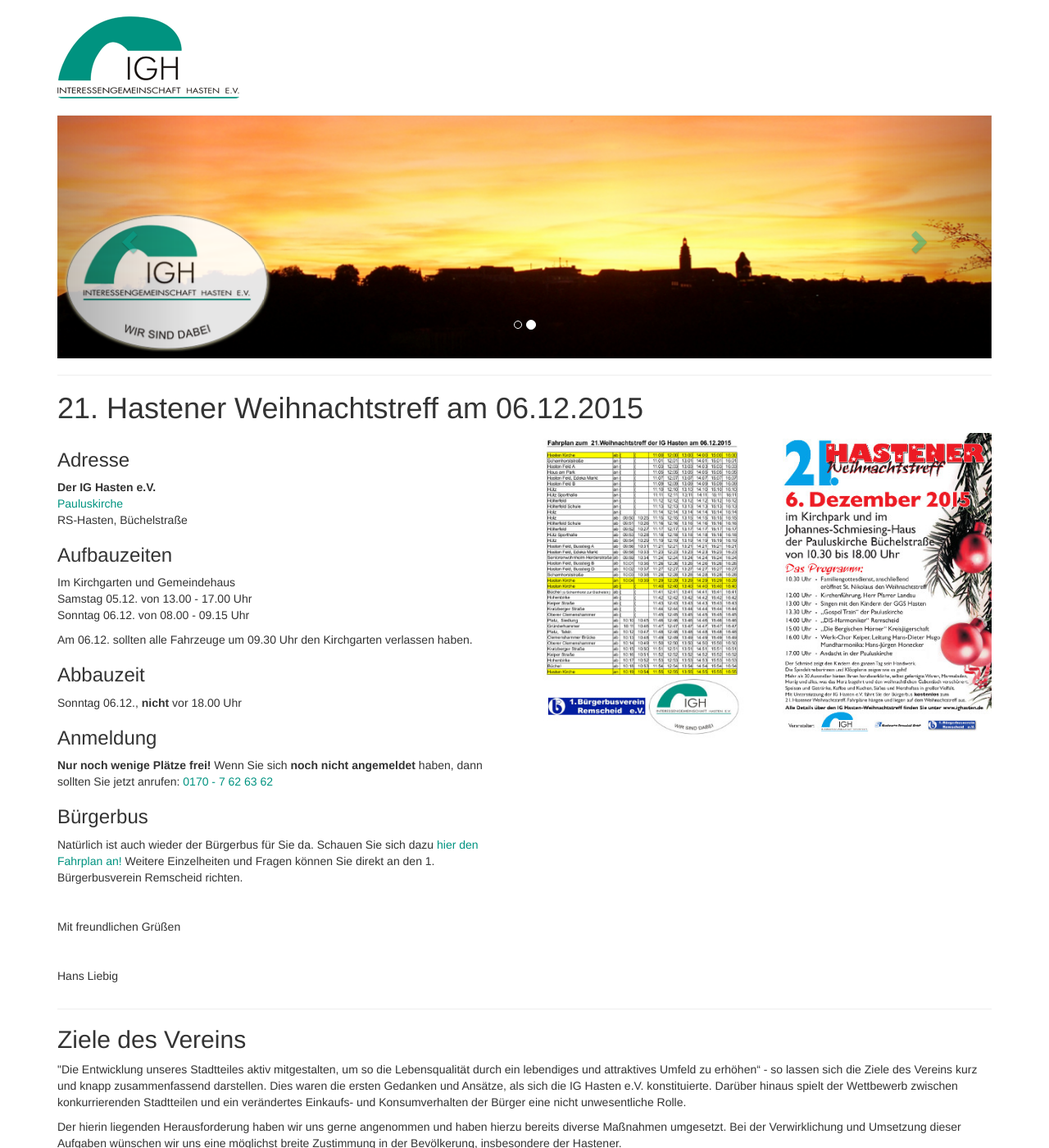
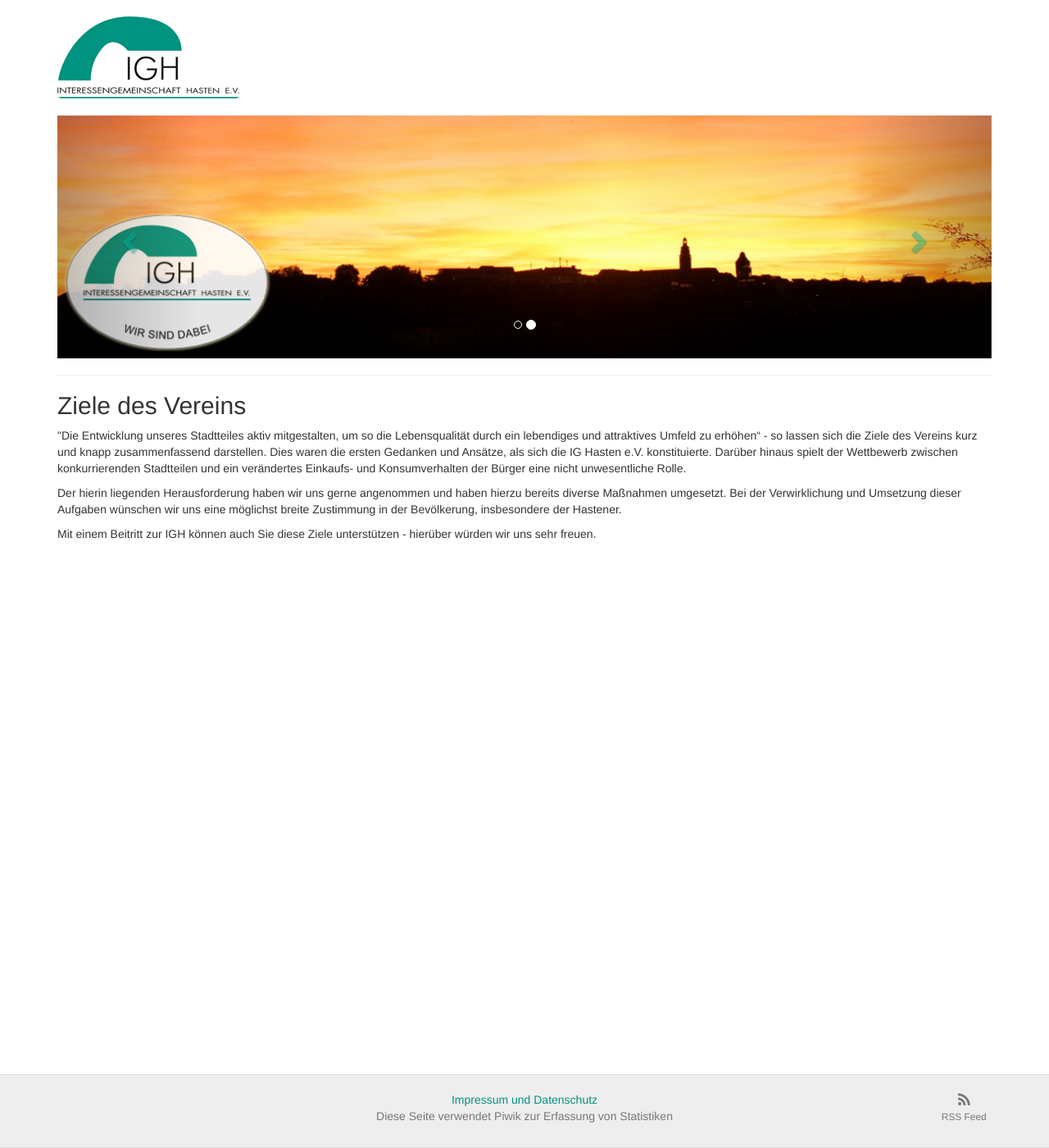
Before and after one commit to n2o/ighasten, a Jekyll site: the page built from index.html, in a window 1280 px wide and 1400 px high. Shown: the whole window at 82% size. Built offline with Jekyll 4.4.1, drawn with Linux system fonts in a browser that asks for light colours; nearby versions of some CDN libraries; Markdown is read by kramdown in place of the engine named in the settings; comment, search, counter and statistics services are not loaded.

Commit message:
Archive old posts

```diff
--- a/_config.yml
+++ b/_config.yml
@@ -56,7 +56,7 @@
 #
 
 markdown: redcarpet
-highlighter: pygments
+highlighter: rb-pygments
 permalink: /:title/
 
 # The release of Jekyll Now that you're using
--- a/aktuelles/_posts/2015-01-31-hasten-hats.html
+++ b/aktuelles/_posts/2015-01-31-hasten-hats.html
@@ -1,7 +1,7 @@
 ---
 layout: post
 title: Hasten hat's
-categories: display
+categories: archive
 ---
 
 <p>
--- a/index.html
+++ b/index.html
@@ -6,63 +6,4 @@
 
 <hr>
 
-<h1>21. Hastener Weihnachtstreff am 06.12.2015</h1>
-
-<div class="row">
-  <div class="col-md-6">
-    <h3>Adresse</h3>
-    <strong>Der IG Hasten e.V.</strong><br>
-    <a href="https://www.openstreetmap.org/way/275952840">Pauluskirche</a><br>
-    RS-Hasten, Büchelstraße
-
-    <h3>Aufbauzeiten</h3>
-    <p>
-      Im Kirchgarten und Gemeindehaus<br>
-      Samstag 05.12. von 13.00 - 17.00 Uhr<br>
-      Sonntag 06.12. von 08.00 - 09.15 Uhr
-    </p>
-    <p>
-      Am 06.12. sollten alle Fahrzeuge um 09.30 Uhr den Kirchgarten verlassen haben.
-    </p>
-
-    <h3>Abbauzeit</h3>
-    <p>Sonntag 06.12., <strong>nicht</strong> vor 18.00 Uhr</p>
-
-    <h3>Anmeldung</h3>
-    <p>
-      <strong>Nur noch wenige Plätze frei!</strong> Wenn Sie sich <strong>noch nicht angemeldet</strong> haben, dann sollten Sie jetzt anrufen: <a href="tel:0170 - 7 62 63 62">0170 - 7 62 63 62</a>
-    </p>
-
-    <h3>Bürgerbus</h3>
-    <p>
-      Natürlich ist auch wieder der Bürgerbus für Sie da. Schauen Sie sich dazu <a href="{{ site.baseurl }}/downloads/2015/weihnachtstreff_2015_fahrplan.pdf">hier den Fahrplan an!</a> Weitere Einzelheiten und Fragen können Sie direkt an den 1. Bürgerbusverein Remscheid richten.
-    </p>
-
-    <p>
-      &nbsp;
-    </p>
-    <p>
-      Mit freundlichen Grüßen
-    </p>
-    <p>
-      &nbsp;
-    </p>
-    <p>
-      Hans Liebig
-    </p>
-  </div>
-  <div class="col-md-3">
-    <a href="{{ site.baseurl }}/downloads/2015/weihnachtstreff_2015_fahrplan.pdf">
-      <img src="{{ site.baseurl }}/images/2015/weihnachtstreff_2015_fahrplan_thumb.jpg" alt="weihnachtstreff_fahrplan" />
-    </a>
-  </div>
-  <div class="col-md-3">
-    <a href="{{ site.baseurl }}/downloads/2015/weihnachtstreff_2015.pdf">
-      <img src="{{ site.baseurl }}/images/2015/weihnachtstreff_2015_thumb.jpg" alt="weihnachtstreff" />
-    </a>
-  </div>
-</div>
-
-<hr>
-
 {% include ziele-des-vereins.html %}
```
Also changed, not shown: aktuelles/_posts/2015-05-31-moebel-rlp.md (+1 -1 lines), aktuelles/_posts/2015-09-07-danksagung-aussenmoebel-stadtteilfest.md (+1 -1 lines), aktuelles/_posts/2015-11-19-weihnachtszeit-am-hasten.md (+1 -1 lines).
